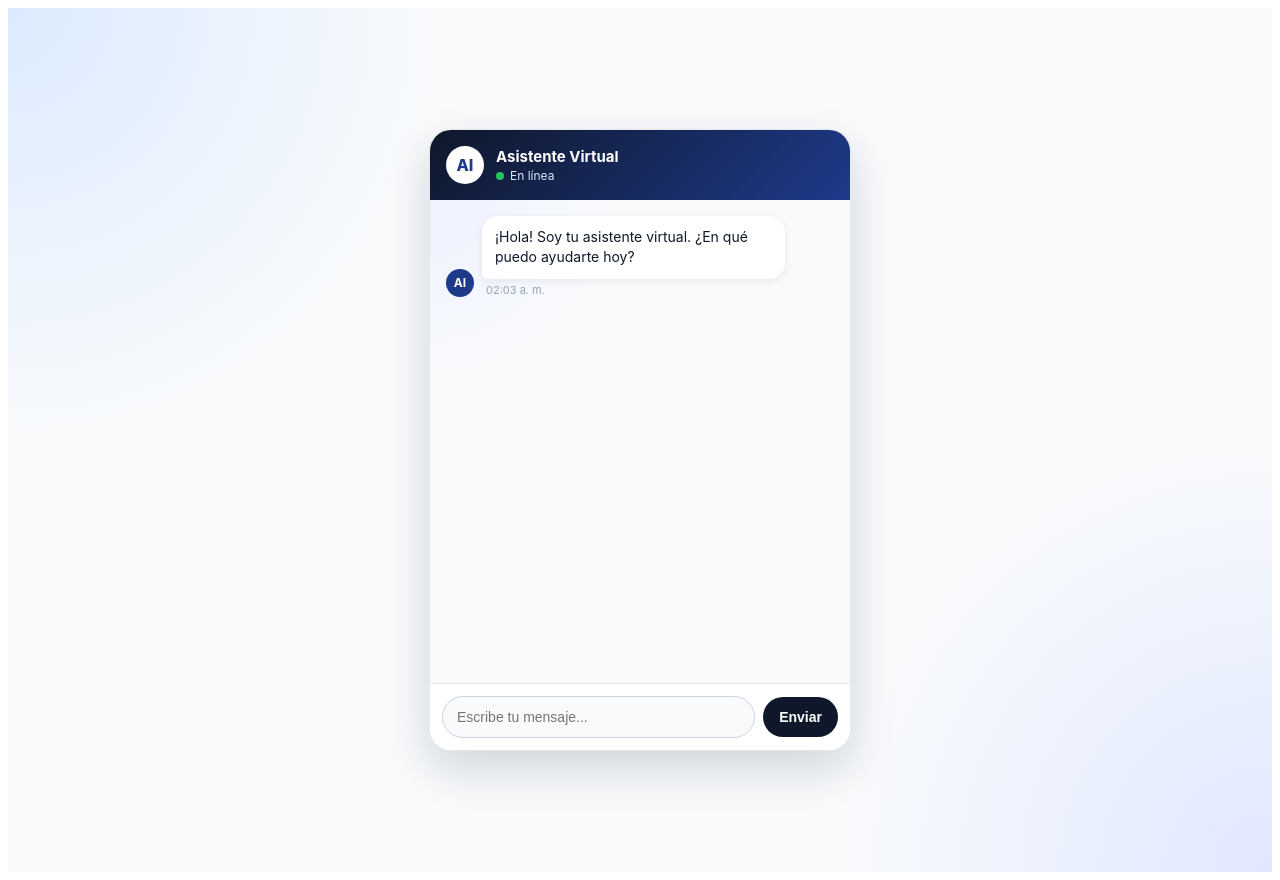
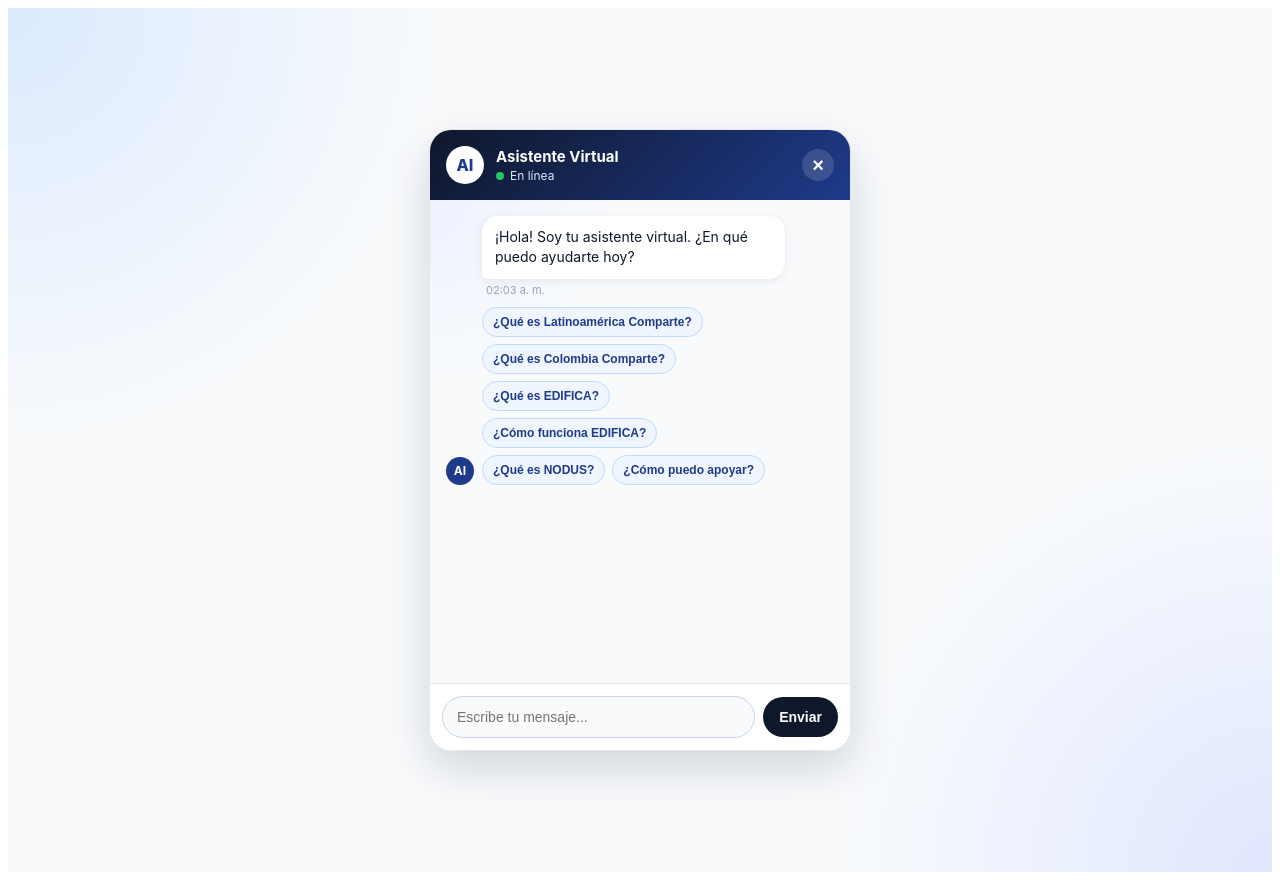
Before and after one commit to alarconDaniel/chatbot-latam, a React (Vite) app in the folder widget/: page / in a window 1280 px wide. Built offline with nearby package versions, Linux system fonts and the light colour scheme.

Commit message:
Update ChatWidget.jsx

```diff
--- a/widget/src/components/ChatWidget.jsx
+++ b/widget/src/components/ChatWidget.jsx
@@ -42,6 +42,7 @@ const headerTextStyle = {
   display: "flex",
   flexDirection: "column",
   gap: "2px",
+  flex: 1,
 };
 
 const titleStyle = {
@@ -63,6 +64,22 @@ const onlineDotStyle = {
   borderRadius: "50%",
   background: "#22c55e",
   display: "inline-block",
+};
+
+const closeButtonStyle = {
+  width: "32px",
+  height: "32px",
+  borderRadius: "999px",
+  border: "none",
+  background: "rgba(255, 255, 255, 0.14)",
+  color: "#ffffff",
+  fontSize: "20px",
+  fontWeight: 700,
+  cursor: "pointer",
+  display: "flex",
+  alignItems: "center",
+  justifyContent: "center",
+  lineHeight: 1,
 };
 
 const listStyle = {
@@ -167,6 +184,30 @@ const dotStyle = {
   display: "inline-block",
 };
 
+const faqContainerStyle = {
+  display: "flex",
+  flexWrap: "wrap",
+  gap: "7px",
+  marginTop: "6px",
+};
+
+const faqButtonStyle = {
+  border: "1px solid #bfdbfe",
+  background: "#eff6ff",
+  color: "#1e3a8a",
+  borderRadius: "999px",
+  padding: "7px 10px",
+  fontSize: "12px",
+  fontWeight: 600,
+  cursor: "pointer",
+};
+
+const disabledFaqButtonStyle = {
+  ...faqButtonStyle,
+  opacity: 0.6,
+  cursor: "not-allowed",
+};
+
 const footerStyle = {
   display: "flex",
   alignItems: "center",
@@ -203,6 +244,15 @@ const disabledButtonStyle = {
   cursor: "not-allowed",
 };
 
+const frequentQuestions = [
+  "¿Qué es Latinoamérica Comparte?",
+  "¿Qué es Colombia Comparte?",
+  "¿Qué es EDIFICA?",
+  "¿Cómo funciona EDIFICA?",
+  "¿Qué es NODUS?",
+  "¿Cómo puedo apoyar?",
+];
+
 function formatTime() {
   return new Intl.DateTimeFormat("es-CO", {
     hour: "2-digit",
@@ -230,6 +280,7 @@ export default function ChatWidget({
   sessionId,
   title = "Asistente Virtual",
   placeholder = "Escribe tu mensaje...",
+  onClose,
 }) {
   const [messages, setMessages] = useState([
     {
@@ -242,7 +293,10 @@ export default function ChatWidget({
 
   const [loading, setLoading] = useState(false);
   const [input, setInput] = useState("");
+  const [isOpen, setIsOpen] = useState(true);
+
   const listRef = useRef(null);
+  const inputRef = useRef(null);
 
   const resolvedSessionId = useMemo(() => {
     if (sessionId) return sessionId;
@@ -254,13 +308,32 @@ export default function ChatWidget({
     return `session-${Date.now()}`;
   }, [sessionId]);
 
+  const focusInput = () => {
+    window.requestAnimationFrame(() => {
+      inputRef.current?.focus();
+    });
+  };
+
+  useEffect(() => {
+    focusInput();
+  }, []);
+
   useEffect(() => {
     if (!listRef.current) return;
     listRef.current.scrollTop = listRef.current.scrollHeight;
+    focusInput();
   }, [messages, loading]);
 
-  const handleSendMessage = async () => {
-    const trimmedMessage = input.trim();
+  const handleClose = () => {
+    setIsOpen(false);
+
+    if (typeof onClose === "function") {
+      onClose();
+    }
+  };
+
+  const handleSendMessage = async (messageToSend) => {
+    const trimmedMessage = (messageToSend ?? input).trim();
 
     if (!trimmedMessage || loading) return;
 
@@ -274,6 +347,7 @@ export default function ChatWidget({
     setMessages((prev) => [...prev, userMessage]);
     setInput("");
     setLoading(true);
+    focusInput();
 
     try {
       const result = await askChatbot({
@@ -291,7 +365,6 @@ export default function ChatWidget({
       };
 
       setMessages((prev) => [...prev, botMessage]);
-
     } catch (error) {
       console.error("Error conectando con el backend:", error);
 
@@ -305,7 +378,12 @@ export default function ChatWidget({
       setMessages((prev) => [...prev, fallbackError]);
     } finally {
       setLoading(false);
+      focusInput();
     }
+  };
+
+  const handleFrequentQuestion = (question) => {
+    handleSendMessage(question);
   };
 
   const onKeyDown = (event) => {
@@ -314,6 +392,10 @@ export default function ChatWidget({
       handleSendMessage();
     }
   };
+
+  if (!isOpen) {
+    return null;
+  }
 
   return (
     <section style={containerStyle}>
@@ -328,12 +410,24 @@ export default function ChatWidget({
             En línea
           </div>
         </div>
+
+        <button
+          type="button"
+          style={closeButtonStyle}
+          onClick={handleClose}
+          aria-label="Cerrar chatbot"
+          title="Cerrar"
+        >
+          ×
+        </button>
       </header>
 
       <div ref={listRef} style={listStyle}>
-        {messages.map((message) => {
+        {messages.map((message, index) => {
           const isUser = message.role === "user";
           const isError = message.role === "error";
+          const isLastMessage = index === messages.length - 1;
+          const showFrequentQuestions = !isUser && isLastMessage && !loading;
 
           return (
             <div key={message.id} style={isUser ? userRowStyle : botRowStyle}>
@@ -360,6 +454,22 @@ export default function ChatWidget({
                 >
                   {message.time}
                 </span>
+
+                {showFrequentQuestions && (
+                  <div style={faqContainerStyle}>
+                    {frequentQuestions.map((question) => (
+                      <button
+                        key={question}
+                        type="button"
+                        style={loading ? disabledFaqButtonStyle : faqButtonStyle}
+                        onClick={() => handleFrequentQuestion(question)}
+                        disabled={loading}
+                      >
+                        {question}
+                      </button>
+                    ))}
+                  </div>
+                )}
               </div>
             </div>
           );
@@ -370,19 +480,20 @@ export default function ChatWidget({
 
       <footer style={footerStyle}>
         <input
+          ref={inputRef}
           style={inputStyle}
           value={input}
           onChange={(event) => setInput(event.target.value)}
           onKeyDown={onKeyDown}
           placeholder={placeholder}
           aria-label="Mensaje"
-          disabled={loading}
+          autoComplete="off"
         />
 
         <button
           type="button"
           style={loading ? disabledButtonStyle : buttonStyle}
-          onClick={handleSendMessage}
+          onClick={() => handleSendMessage()}
           disabled={loading}
         >
           Enviar
```
